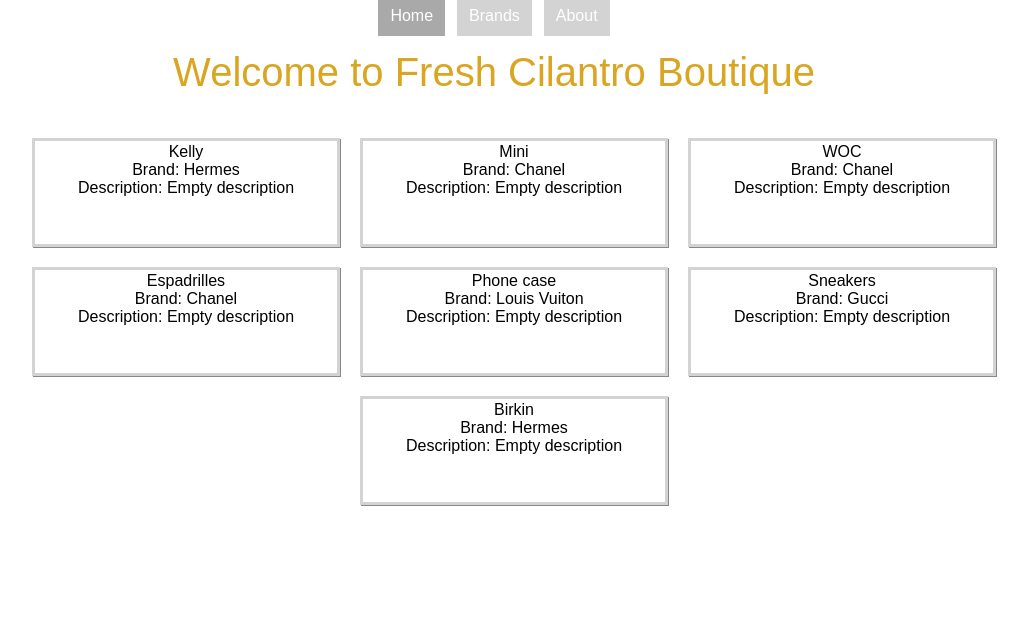
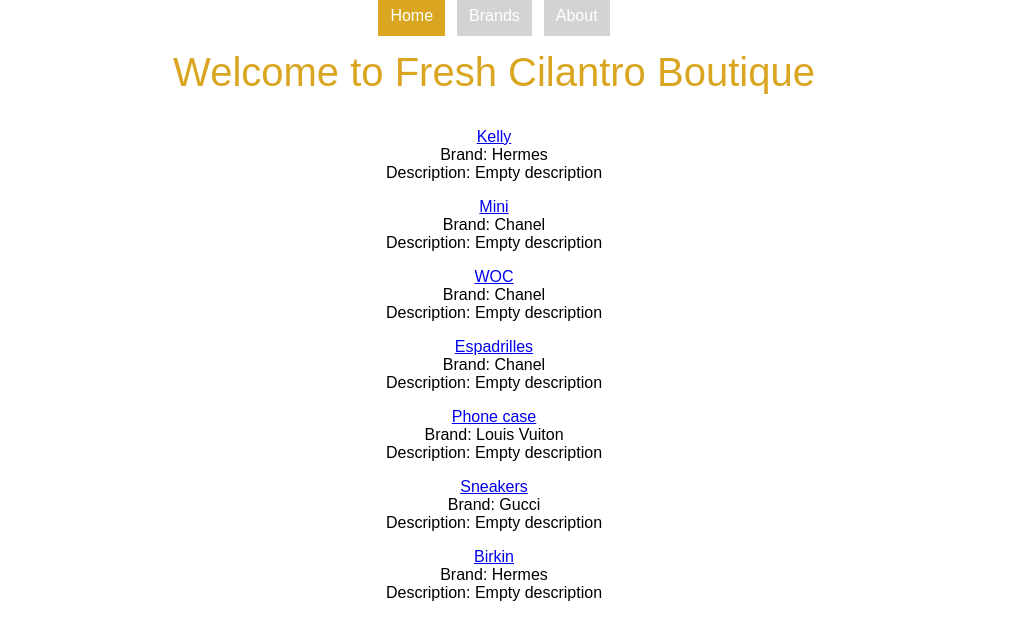
Before and after one commit to Bechev/fresh_cilantro, a React (Create React App) app: page / in a window 1280 px wide. Shown: the top 640 px of the page, without its empty margins (146-1174 px from the left). Built offline with nearby package versions, Linux system fonts and the light colour scheme.

Commit message:
Add ItemShow page and associated routes

```diff
--- a/src/App.js
+++ b/src/App.js
@@ -2,21 +2,21 @@
 import { Route} from 'react-router-dom'
 import './App.css';
 import Home from './components/Home.js'
+import Brands from './components/Brands.js'
 import About from './components/About.js'
-import Brands from './components/Brands.js'
+import ItemShow from './components/ItemShow'
 import NavigationBar from './components/NavigationBar'
 
 
 export default class App extends Component {
-
-
 
   render() {
     return (
       <div className="App">
       <NavigationBar />
         <React.Fragment>
-          <Route exact path="/" component={Home} />
+          <Route exact path='/' render={routerProps => <Home {...routerProps} items={this.props.items}/>} />
+          <Route exact path={`/items/:itemID`} component={ItemShow}/>
           <Route exact path="/brands" component={Brands} />
           <Route exact path="/about" component={About} />
         </React.Fragment>
--- a/src/components/Home.js
+++ b/src/components/Home.js
@@ -1,7 +1,7 @@
 import React, { Component } from 'react';
 import { connect } from 'react-redux'
+import { Link } from 'react-router-dom';
 import '../App.css';
-
 
 class Home extends Component {
 
@@ -10,15 +10,14 @@
             <div>
                 <header className="header">Welcome to Fresh Cilantro Boutique</header>
                 <div>
-                    <ul>
                     {this.props.items.map(item => {
                         return (
-                            <p className="item">{item.name}<br></br>
+                            <p>
+                                <Link key={item.id} to={`items/${item.id}`}>{item.name}</Link><br></br>
                                 Brand: {item.brand}<br></br>
                                 Description: {item.description}</p>
                         )
                     })}
-                    </ul>
                 </div>
             </div>
         )
--- /dev/null
+++ b/src/components/ItemShow.js
@@ -0,0 +1,12 @@
+import React, { Component } from 'react';
+import '../App.css';
+
+
+export default class ItemShow extends Component{
+
+    render(){
+        return (
+            <header className="header">Item show</header>
+        )
+    }
+}
--- a/src/components/NavigationBar.js
+++ b/src/components/NavigationBar.js
@@ -23,7 +23,7 @@
       style={link}
       /* add prop for activeStyle */
       activeStyle={{
-        background: 'darkgrey'
+        background: 'goldenrod'
       }}
     >Home</NavLink>
 
@@ -32,7 +32,7 @@
       exact
       style={link}
       activeStyle={{
-        background: 'darkgrey'
+        background: 'goldenrod'
       }}
     >Brands</NavLink>
 
@@ -41,7 +41,7 @@
       exact
       style={link}
       activeStyle={{
-        background: 'darkgrey'
+        background: 'goldenrod'
       }}
     >About</NavLink>
   </div>;
--- a/src/reducers/itemsReducer.js
+++ b/src/reducers/itemsReducer.js
@@ -1,11 +1,11 @@
 export default function itemsReducer(state = [
-    {name:"Kelly", brand:"Hermes", description: "Empty description"},
-    {name:"Mini", brand:"Chanel", description: "Empty description"},
-    {name:"WOC", brand:"Chanel", description: "Empty description"},
-    {name:"Espadrilles", brand:"Chanel", description: "Empty description"},
-    {name:"Phone case", brand:"Louis Vuiton", description: "Empty description"},
-    {name:"Sneakers", brand:"Gucci", description: "Empty description"},
-    {name:"Birkin", brand:"Hermes", description: "Empty description"},
+    {id:1, name:"Kelly", brand:"Hermes", description: "Empty description"},
+    {id:2, name:"Mini", brand:"Chanel", description: "Empty description"},
+    {id:3, name:"WOC", brand:"Chanel", description: "Empty description"},
+    {id:4, name:"Espadrilles", brand:"Chanel", description: "Empty description"},
+    {id:5, name:"Phone case", brand:"Louis Vuiton", description: "Empty description"},
+    {id:6, name:"Sneakers", brand:"Gucci", description: "Empty description"},
+    {id:7, name:"Birkin", brand:"Hermes", description: "Empty description"},
 ], action) {
 
 
```
Lines whose indentation alone changed are shown as unchanged.
